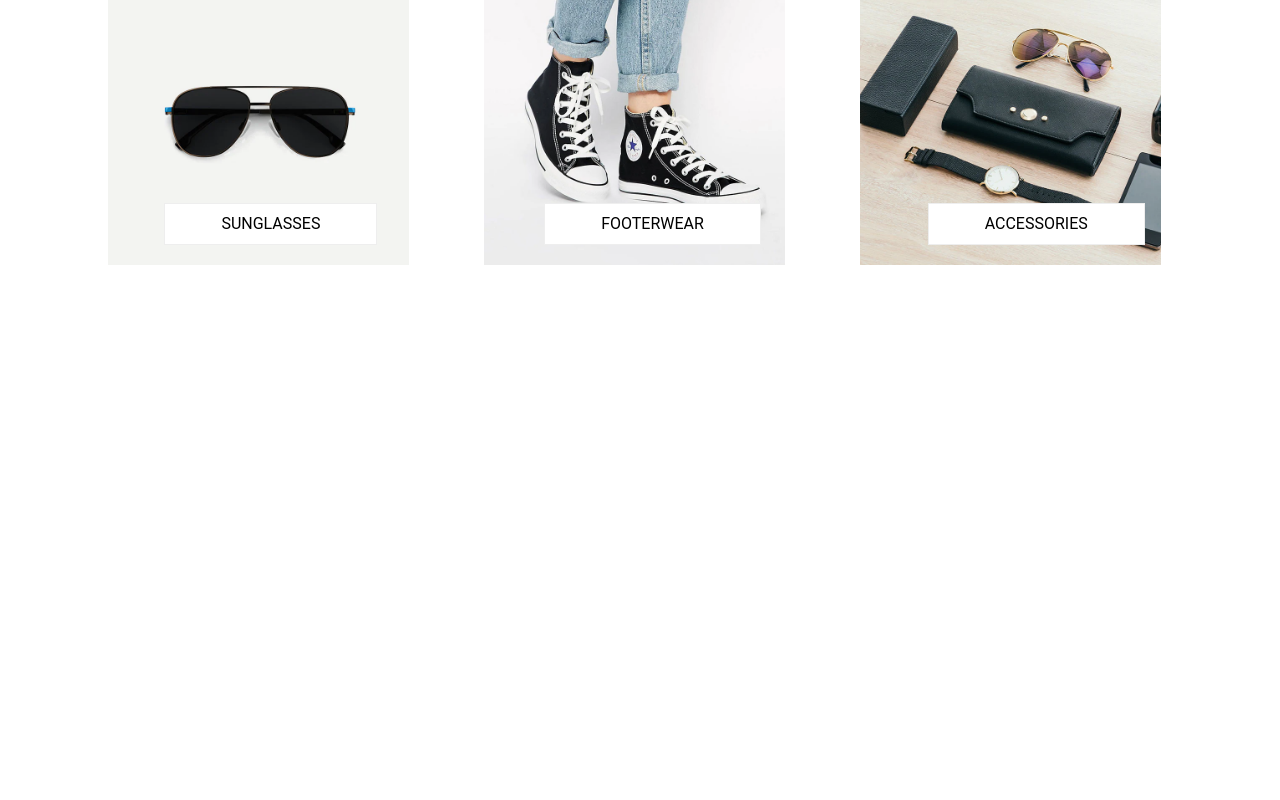
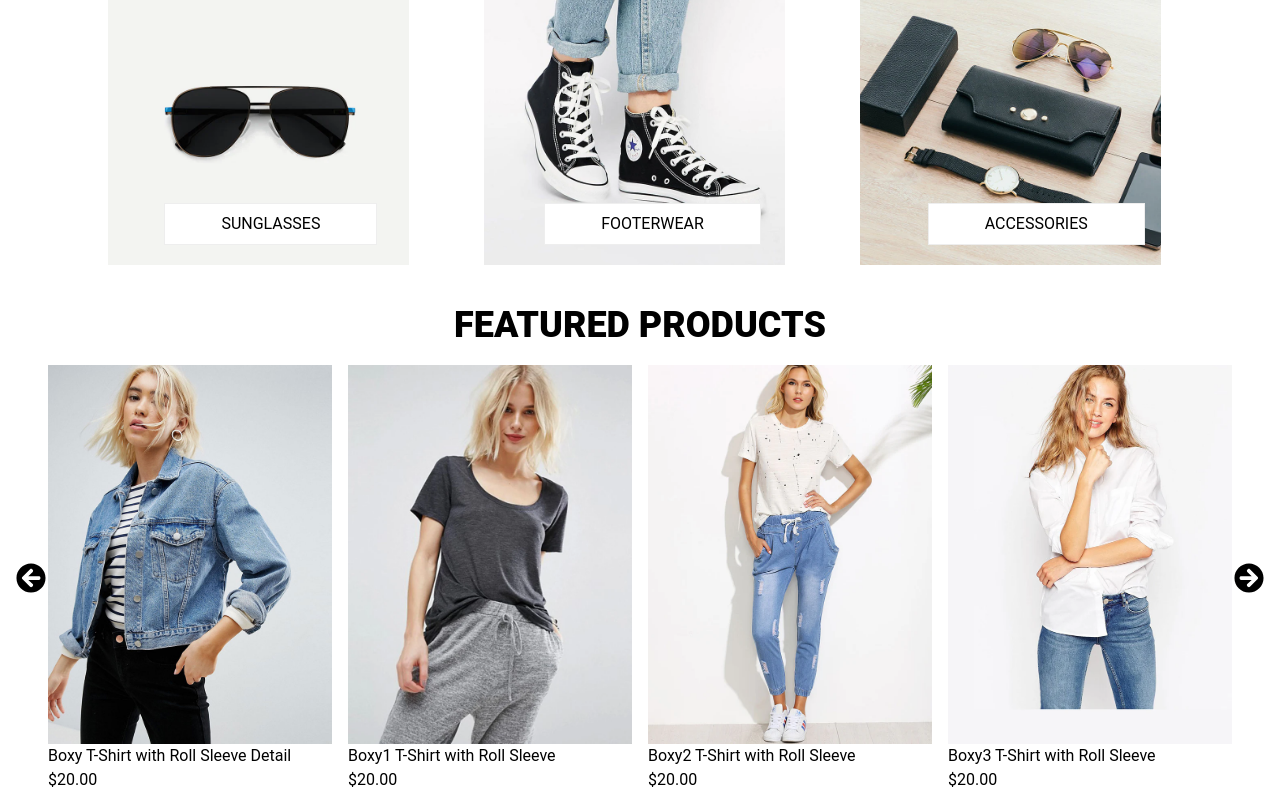
Before and after one commit to aymanboujjar/React_Final_projet-Ayman_Boujjar, a React (Create React App) app: page / in a window 1280 px wide. Shown: the part 1151-1951 px from the top of the page. Before the commit the page ends 1416 px from the top, so only its background shows below. Built offline with nearby package versions, Linux system fonts and the light colour scheme.

Commit message:
secound caroussel

```diff
--- /dev/null
+++ b/src/pages/components/caroussel2.jsx
@@ -0,0 +1,77 @@
+import React from 'react';
+import Slider from "react-slick";
+import images from "../../constant/images";
+import data from "../../json/data.json";
+import { FaArrowCircleLeft, FaArrowCircleRight } from "react-icons/fa";
+
+const PrevArrow = ({ onClick }) => {
+  return (
+    <button
+      className="absolute text-3xl left-2 top-1/2 transform -translate-y-1/2 z-10 text-black rounded-full p-2"
+      onClick={onClick}
+    >
+      <FaArrowCircleLeft />
+    </button>
+  );
+};
+
+const NextArrow = ({ onClick }) => {
+  return (
+    <button
+      className="absolute text-3xl right-2 top-1/2 transform -translate-y-1/2 z-10 text-black rounded-full p-2"
+      onClick={onClick}
+    >
+      <FaArrowCircleRight />
+    </button>
+  );
+};
+const Carousel2 = () => {
+  const settings = {
+    dots: true,
+    infinite: true,
+    speed: 500,
+    slidesToShow: 4,
+    slidesToScroll: 4,
+    prevArrow: <PrevArrow />,
+    nextArrow: <NextArrow />,
+    responsive: [
+
+      {
+        breakpoint: 768,
+        settings: {
+          slidesToShow: 2,
+          slidesToScroll: 2
+        }
+      },
+      {
+        breakpoint: 480,
+        settings: {
+          slidesToShow: 1,
+          slidesToScroll: 1
+        }
+      }
+    ]
+  };
+
+  return (
+    <>
+    <div className='mt-10 flex justify-center items-center'>
+      <h1 className='text-4xl font-extrabold mb-3'>FEATURED PRODUCTS</h1>
+    </div>
+    <div className="slider-container overflow-hidden ">
+      <Slider className='px-10' {...settings}>
+        {data.map((e, i) => (
+          <div key={i} className="p-2">
+            <img src={images[e.image]} alt={e.title} className="w-full h-auto" />
+            <h1>{e.title}</h1>
+            <p>{e.price}</p>
+          </div>
+        ))}
+      </Slider>
+    </div>
+    </>
+
+  );
+};
+
+export default Carousel2;
--- a/src/pages/home.jsx
+++ b/src/pages/home.jsx
@@ -2,6 +2,7 @@
 import CAroussel from "./components/home/caroussel";
 import Navbar from "./components/home/navbar";
 import Cards from "./components/home/cards";
+import Carousel2 from "./components/caroussel2";
 
 function Home() {
   return (
@@ -9,6 +10,7 @@ function Home() {
     <Navbar/>
     <CAroussel/>
     <Cards/>
+    <Carousel2/>
     </>
   );
 }
```
Also changed, not shown: 1 other file (tests, documents, lock files or other folders).
